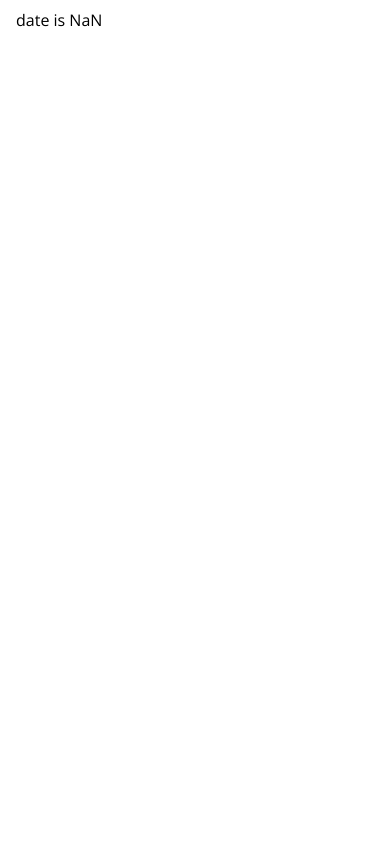
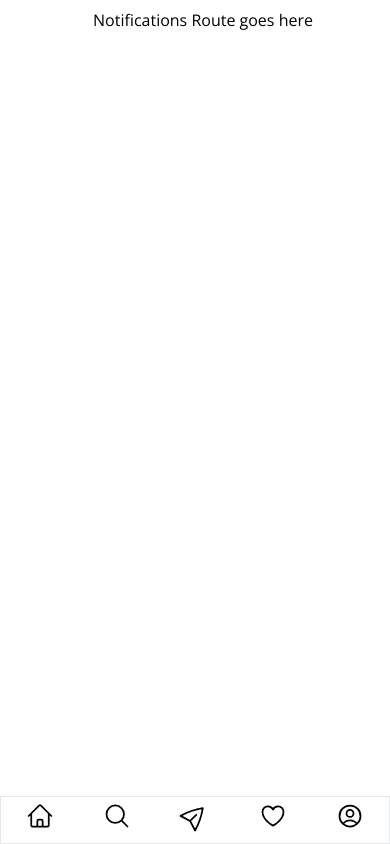
Before and after one commit to azixcodes/insta-clone, a React (Create React App) app: page /notifications in a window 390 px wide. Built offline with nearby package versions, Linux system fonts and the light colour scheme.

Commit message:
layout issue fixed on home page

```diff
--- a/src/App.js
+++ b/src/App.js
@@ -10,7 +10,7 @@ import {
   Search,
   Saved,
 } from "./pages/index";
-// import BottomNavigation from "./components/BottomNavigation";
+import BottomNavigation from "./components/BottomNavigation";
 // import MiniTopNavigation from "./components/MiniTopNavigation";
 import { useStateContext } from "./contexts/ContextApi";
 import MoreOptions from "./layouts/MoreOptions";
@@ -30,9 +30,11 @@ const App = () => {
   });
 
   return (
+    <>
+      <BottomNavigation />
       <div className="grid grid-cols-1 md:grid-cols-2 px-2 md:px-0">
         <Sidebar />
-      <div className="routes relative md:left-24 lg:left-60 p-2 md:px-0">
+        <div className="routes relative sm:left-24 lg:left-72 p-2 md:px-0 flex  w-screen lg:w-[900px]  flex-row justify-center items-center md:justify-start md:items-start mx-auto md:mx-2">
           <Routes>
             <Route path="/" element={<Home />} />
             <Route path="/explore" element={<Explore />} />
@@ -55,6 +57,7 @@ const App = () => {
           </div>
         )}
       </div>
+    </>
   );
 };
 
--- a/src/components/BottomNavigation.jsx
+++ b/src/components/BottomNavigation.jsx
@@ -5,7 +5,7 @@ import {
   MagnifyingGlassIcon,
   PaperAirplaneIcon,
   HeartIcon,
-  BookmarkIcon,
+  UserCircleIcon,
 } from "@heroicons/react/24/outline";
 import { AiOutlineCompass } from "react-icons/ai";
 const BottomNavigation = () => {
@@ -17,7 +17,7 @@ const BottomNavigation = () => {
     },
     {
       label: "Search",
-      path: "/search",
+      path: "/explore",
       icon: <MagnifyingGlassIcon />,
     },
     {
@@ -25,19 +25,23 @@ const BottomNavigation = () => {
       path: "/messages",
       icon: <PaperAirplaneIcon style={{ transform: "rotate(-45deg)" }} />,
     },
-    {
-      label: "Explore",
-      path: "/explore",
-      icon: <AiOutlineCompass style={{ height: "34px", width: "34px" }} />,
-    },
+
     {
       label: "Notifications",
       path: "/notifications",
       icon: <HeartIcon />,
     },
+    {
+      label: "Profile",
+      path: "/profile",
+      icon: <UserCircleIcon />,
+    },
   ];
   return (
-    <div className="fixed -bottom-0 w-screen overflow-hidden pb-1 shadow-xl border h-12 bg-white text-black flex flex-row z-50">
+    <div
+      className="fixed -bottom-0 w-screen overflow-hidden pb-2 shadow-xl border h-12
+     bg-white text-black flex flex-row z-50 sm:hidden"
+    >
       {links.map((item, index) => (
         <NavLink
           to={`${item.path}`}
--- a/src/layouts/PostModal.jsx
+++ b/src/layouts/PostModal.jsx
@@ -31,15 +31,15 @@ const PostModal = ({ postModalOpen, setpostModalOpen, post }) => {
           setpostModalOpen(!postModalOpen);
         }}
       />
-      <div className="h-[32rem] w-[70%] bg-white flex flex-row">
-        <div className="post w-1/2 border bg-black flex flex-col items-center justify-center">
+      <div className="h-[32rem] w-screen md:w-[70%] bg-white flex flex-col md:flex-row">
+        <div className="post w-full md:w-1/2 border bg-black flex flex-col items-center justify-center">
           <img
             src={post.post}
             alt="post"
             className="h-auto max-h-full w-full max-w-3xl py-5"
           />
         </div>
-        <div className="w-1/2 flex flex-col ">
+        <div className="md:w-1/2 w-full flex flex-col ">
           <div className="flex flex-col w-full border px-2 p-2">
             <div className="user flex flex-row gap-2 items-center">
               <img
@@ -68,7 +68,7 @@ const PostModal = ({ postModalOpen, setpostModalOpen, post }) => {
                   <p className="text-xs text-slate-800 group cursor-pointer flex-1 whitespace-nowrap overflow-hidden text-ellipsis w-80">
                     {user.comment}
                   </p>
-                  <div className=" flex flex-row justify-between">
+                  <div className=" flex flex-row justify-start gap-10">
                     <span className="text-xs text-gray-500">
                       {user.timeStamp}
                     </span>
@@ -76,9 +76,9 @@ const PostModal = ({ postModalOpen, setpostModalOpen, post }) => {
                     <span className="text-xs text-gray-500 cursor-pointer">
                       reply
                     </span>
-                    <HeartIcon className="h-3 w-3 cursor-pointer" />
                   </div>
                 </div>
+                <HeartIcon className="h-3 w-3 cursor-pointer" />
               </div>
             ))}
           </div>
--- a/src/pages/explore.js
+++ b/src/pages/explore.js
@@ -31,7 +31,10 @@ const Explore = () => {
     setPosts(posts);
   }, []);
   return (
-    <div className="w-[1000px] md:pr-2 max-w-7xl flex flex-row flex-wrap gap-3 justify-center md:justify-start mt-5 m-0 mx-0 ">
+    <div
+      className="w-[100rem] md:pr-2 max-w-7xl flex flex-row flex-wrap gap-3
+    justify-center md:justify-start mt-5 m-0 mx-0"
+    >
       {online ? (
         <>
           {posts.map((post, index) => (
--- a/src/pages/home.js
+++ b/src/pages/home.js
@@ -4,8 +4,8 @@ import Posts from "../components/Posts";
 import MiniProfile from "../components/MiniProfile";
 const Home = () => {
   return (
-    <main className="flex flex-row flex-auto gap-9">
-      <div>
+    <main className="flex flex-row  gap-9 w-full  justify-center md:justify-start">
+      <div className="flex flex-col gap-3">
         <Stories />
         <Posts />
       </div>
--- a/src/pages/notifications.js
+++ b/src/pages/notifications.js
@@ -1,11 +1,7 @@
 import React from "react";
 
 const Notifications = () => {
-  const d = new Date();
-  const givenDate = "Thu Dec 01 2022";
-  let newDate = d - givenDate;
-
-  return <div>date is {newDate.toString()}</div>;
+  return <div>Notifications Route goes here</div>;
 };
 
 export default Notifications;
```
Also changed, not shown: src/data/profile2.jpg (added), 1 other file (tests, documents, lock files or other folders). Lines whose indentation alone changed are shown as unchanged.
